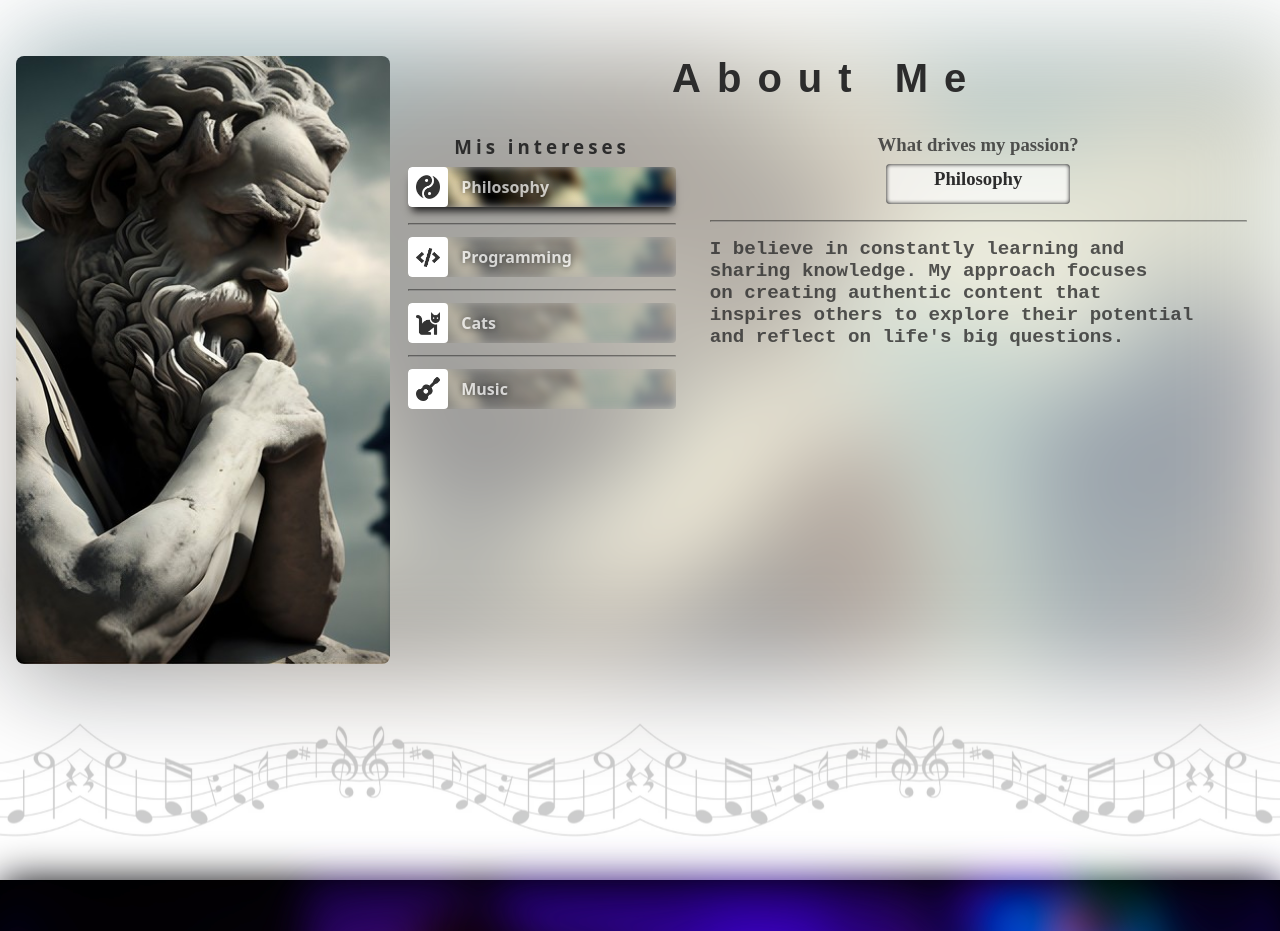
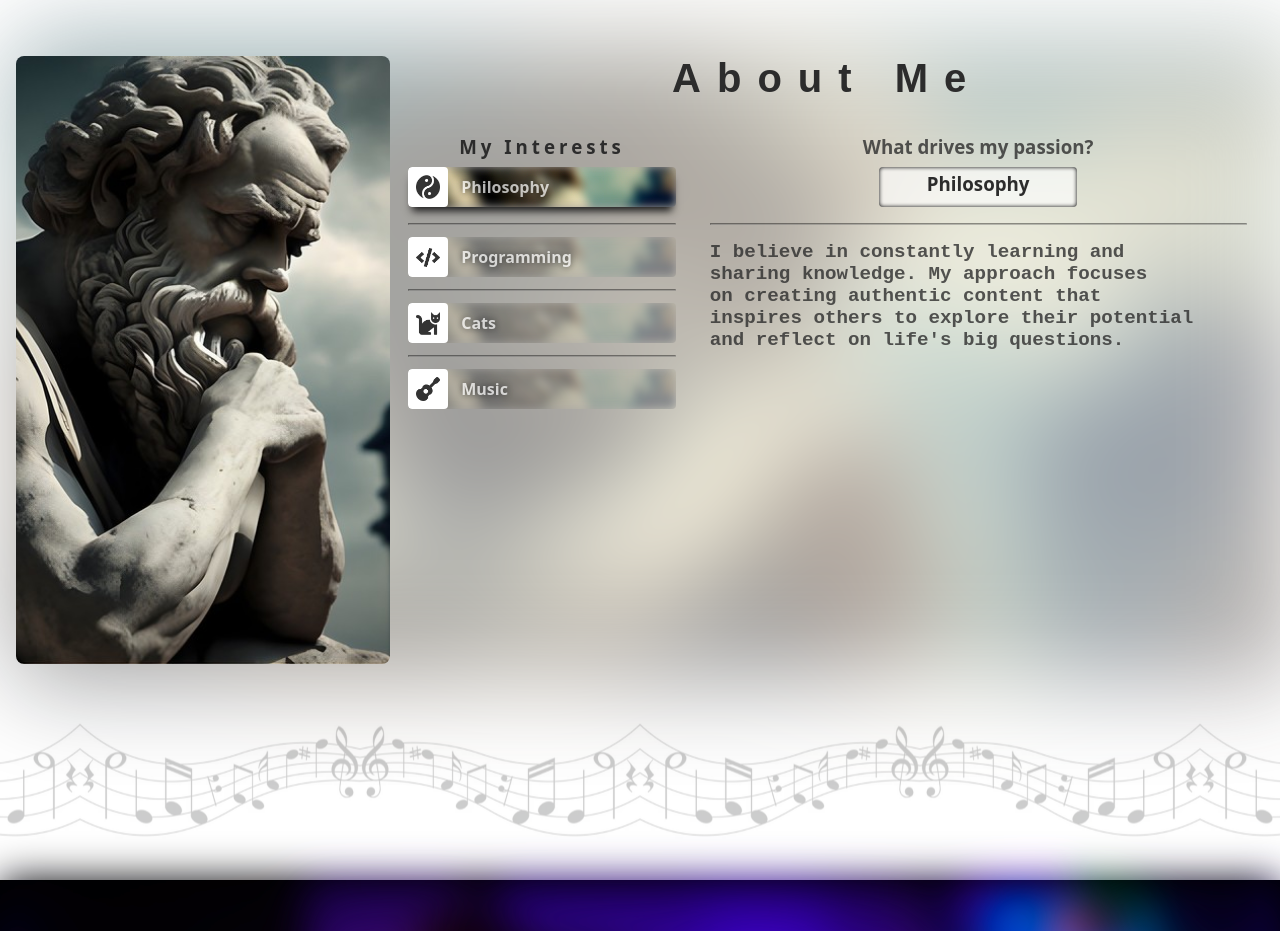
Before and after one commit to Gio-mustard/dot-dager-landing-page, a React (Vite) app: page / in a window 1280 px wide. Shown: the part 920-1851 px from the top of the page. Built offline with nearby package versions, Linux system fonts and the light colour scheme.

Commit message:
fix: styles errors (page with scroll on horizontal) and fix the font size

```diff
--- a/public/app.css
+++ b/public/app.css
@@ -14,6 +14,8 @@ body{
 }
 article{
     width: 100%;
+    max-width: 100vw;
+    overflow-x: hidden;
     height: auto;
 }
 section{
--- a/src/englishsite.json
+++ b/src/englishsite.json
@@ -27,7 +27,8 @@
             }
         ],
         "title": "About Me",
-        "subtitle": "What drives my passion?"
+        "subtitle": "What drives my passion?",
+        "sidetitle":"My Interests"
     },
     "contactme": {
         "title": "Contact Me",
--- a/src/pages/aboutme/aboutme.jsx
+++ b/src/pages/aboutme/aboutme.jsx
@@ -46,7 +46,7 @@ const AboutMe = ({textSite})=>{
                 <h2 id="aboutMe-title" >{textSite.aboutme.title}</h2>
                 <div id="information-container">
                     <div id="control-panel">
-                        <h3>Mis intereses</h3>
+                        <h3>{textSite.aboutme.sidetitle}</h3>
                         <CardPanel
                             selected={currentCardIndex == 0}
                             onClick={()=>handleClickCard(0)}
--- a/src/pages/aboutme/style.css
+++ b/src/pages/aboutme/style.css
@@ -71,7 +71,6 @@
     text-wrap: pretty;
 }
 #content-title{
-    font-family: cursive;
     align-self: flex-start;
     display: flex;
     justify-content: center;
--- a/src/spanishsite.json
+++ b/src/spanishsite.json
@@ -27,7 +27,8 @@
             }
         ],
         "title": "Sobre mí",
-        "subtitle": "Lo que me apasiona de: "
+        "subtitle": "Lo que me apasiona de: ",
+        "sidetitle":"Mis intereses"
     },
     "contactme": {
         "title": "Contáctame",
```
